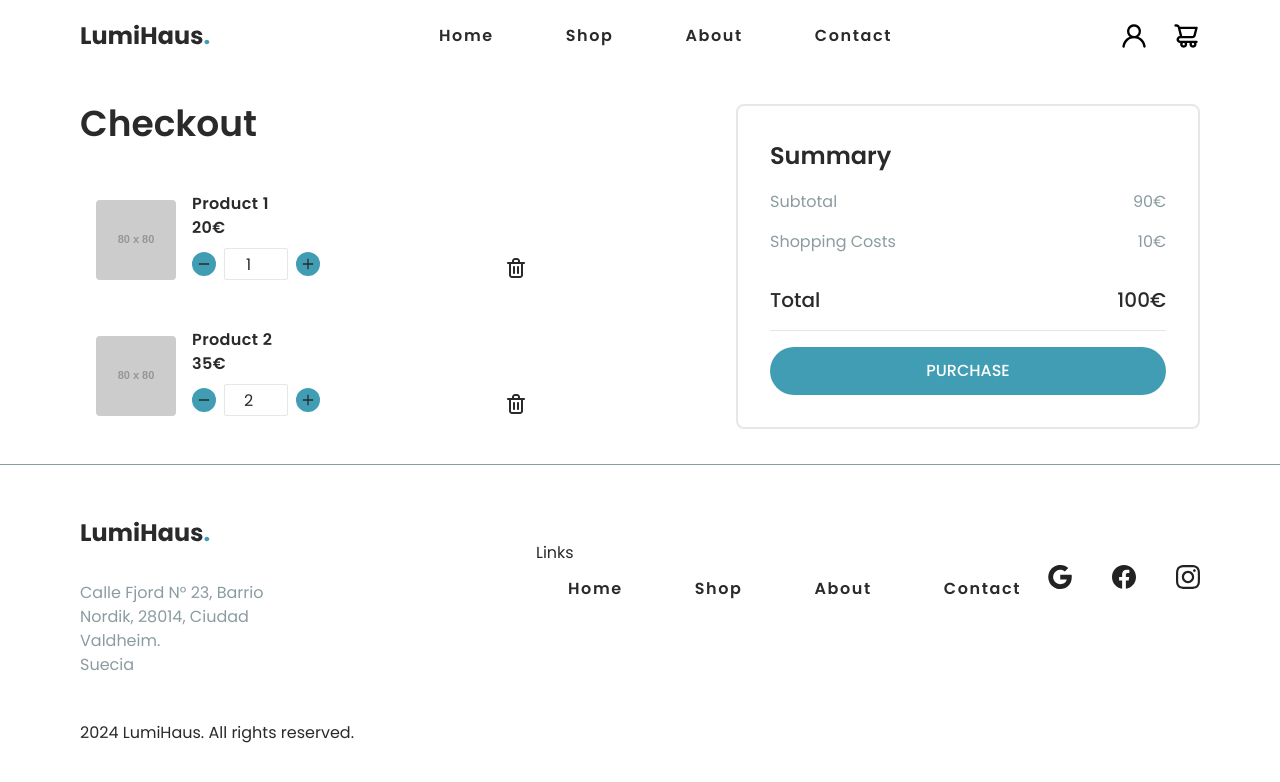
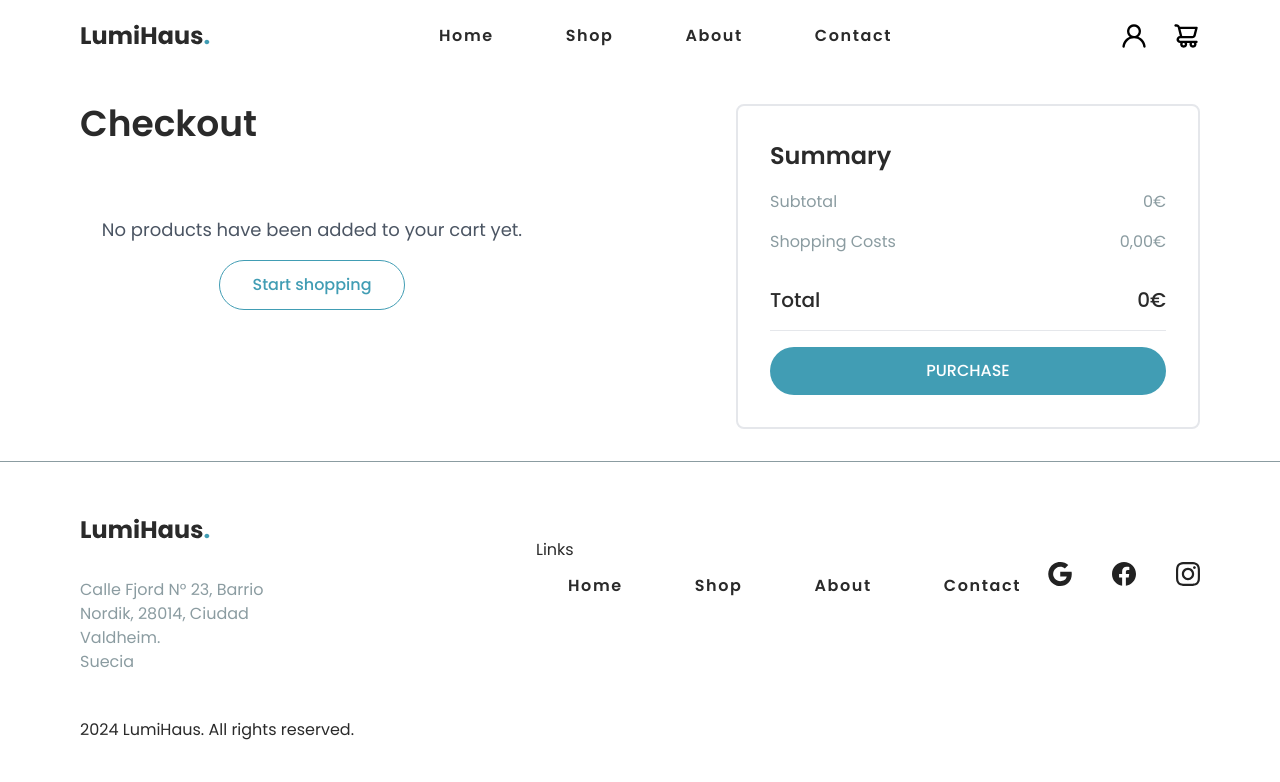
Before and after one commit to nahyoomi/LumiHaus, a React (Vite) app: page /checkout in a window 1280 px wide. Shown: the top 782 px of the page. Built offline with nearby package versions, Linux system fonts and the light colour scheme.

Commit message:
feat: add cart fuser interface functionality

```diff
--- a/src/components/CartModal.tsx
+++ b/src/components/CartModal.tsx
@@ -2,13 +2,13 @@ import { CartModalProps } from '../interfaces/Product';
 import CheckoutProductCard from './CheckoutProductCard';
 import Button from './Button';
 import { Icons } from '../assets';
+import { useCart } from '../contexts/CartContext';
+import { useNavigate } from 'react-router-dom';
 
-const CartModal: React.FC<CartModalProps> = ({ onClose, products, total }) => {
-  const handleQuantityChange = (id: number, delta: number) => {
-  };
+const CartModal: React.FC<CartModalProps> = ({ onClose }) => {
+  const { products, total, emptyCart } = useCart();
+  const navigate = useNavigate();
 
-  const handleRemove = (id: number) => {
-  };
 
   return (
     <div className="fixed inset-0 z-50 flex items-center justify-center">
@@ -30,8 +30,6 @@ const CartModal: React.FC<CartModalProps> = ({ onClose, products, total }) => {
                 <li key={product.id}>
                   <CheckoutProductCard
                     product={product}
-                    onQuantityChange={handleQuantityChange}
-                    onRemove={handleRemove}
                   />
                 </li>
               ))}
@@ -40,19 +38,19 @@ const CartModal: React.FC<CartModalProps> = ({ onClose, products, total }) => {
         </div>
         <div className="flex justify-between items-center py-2 mt-4">
           <span className="font-semibold">Total</span>
-          <span className="font-semibold">{total} €</span>
+          <span className="font-semibold">{total}€</span>
         </div>
         <hr className="my-4" />
         <div className="flex flex-col gap-2">
           <Button
             text='CHECKOUT'
-            onClick={() => { }}
+            onClick={() => navigate('/checkout')}
             variant='tonal'
           >
           </Button>
           <Button
             text='EMPTY CART'
-            onClick={() => { }}
+            onClick={() => {emptyCart()}}
             variant='outlined'
           >
           </Button>
--- a/src/components/CheckoutProductCard.tsx
+++ b/src/components/CheckoutProductCard.tsx
@@ -1,12 +1,9 @@
-import React from 'react';
 import { Icons } from '../assets';
-import { CheckoutProductCardProps } from '../interfaces/Product';
+import { ProductCardProps } from '../interfaces/Product';
+import { useCart } from '../contexts/CartContext';
 
-const CheckoutProductCard: React.FC<CheckoutProductCardProps> = ({
-  product,
-  onQuantityChange,
-  onRemove,
-}) => {
+const CheckoutProductCard: React.FC<ProductCardProps> = ({product}) => {
+  const { changeQuantity, deleteProduct } = useCart();
   return (
     <div className="flex p-4 items-end">
       <img
@@ -19,7 +16,7 @@ const CheckoutProductCard: React.FC<CheckoutProductCardProps> = ({
         <p className="font-semibold text-base leading-6 tracking-wide text-custom-dark">{product.price}€</p>
         <div className="flex items-center mt-2 space-x-2">
           <button
-            onClick={() => onQuantityChange(product.id, -1)}
+            onClick={() => changeQuantity(product.id, -1)}
             className="w-6 h-6 bg-custom-blue rounded-full flex items-center justify-center"
           >
             <img
@@ -35,7 +32,7 @@ const CheckoutProductCard: React.FC<CheckoutProductCardProps> = ({
             className="w-[64px] h-[32px] rounded-[2px] border gap-[10px] text-center"
           />
           <button
-            onClick={() => onQuantityChange(product.id, 1)}
+            onClick={() => changeQuantity(product.id, 1)}
             className="w-6 h-6 bg-custom-blue rounded-full flex items-center justify-center"
           >
             <img
@@ -47,7 +44,7 @@ const CheckoutProductCard: React.FC<CheckoutProductCardProps> = ({
         </div>
       </div>
       <button
-        onClick={() => onRemove(product.id)}
+        onClick={() => deleteProduct(product.id)}
         className="text-red-600 hover:text-red-800"
       >
         <img
--- a/src/components/Header.tsx
+++ b/src/components/Header.tsx
@@ -9,11 +9,6 @@ const Header = () => {
   const [isMenuOpen, setIsMenuOpen] = useState(false);
   const [isCartOpen, setIsCartOpen] = useState(false);
   const { products } = useCart();
-
-  const total = products.reduce(
-    (acc, p) => acc + p.price * (p.quantity ?? 0),
-    0
-  );
 
   return (
     <header>
@@ -64,8 +59,6 @@ const Header = () => {
       {isCartOpen && (
         <CartModal
           onClose={() => setIsCartOpen(false)}
-          products={products}
-          total={total}
         />
       )}
     </header>
--- a/src/components/SearchFilter.tsx
+++ b/src/components/SearchFilter.tsx
@@ -1,4 +1,3 @@
-import React from 'react';
 import SearchIcon from '../assets/icons/Search.svg';
 import { SearchFilterProps } from '../interfaces/SearchFilter';
 import FilterButton from './FilterButton';
--- a/src/components/Summary.tsx
+++ b/src/components/Summary.tsx
@@ -1,18 +1,33 @@
 import Button from "./Button";
-import { SummaryProps } from "../interfaces/Product";
+import { useCart } from "../contexts/CartContext";
+import { useNavigate } from "react-router-dom";
+import { toast } from "react-toastify";
 
-const Summary: React.FC<SummaryProps> = ({ subtotal, shoppingCosts, total }) => {
+const Summary = () => {
+  const { total, emptyCart } = useCart();
+  const navigate = useNavigate();
+
+  const handleSuccessfulPurchase = () => {
+    toast.success('Purchase successful! 🎉', {
+      position: 'top-right',
+      autoClose: 5000,
+      theme: 'colored',
+    },
+    );
+    emptyCart();
+    navigate('/');
+  }
   return (
     <div className="p-8 border-2 rounded-lg text-custom-dark">
       <h3 className="font-semibold text-2xl leading-9 text-custom-dark pb-4">Summary</h3>
       <div className="space-y-4">
         <div className="flex justify-between font-normal text-base leading-6 text-custom-gray">
           <span>Subtotal</span>
-          <span>{subtotal}€</span>
+          <span>{total}€</span>
         </div>
         <div className="flex justify-between text-base leading-6 text-custom-gray">
           <span>Shopping Costs</span>
-          <span>{shoppingCosts}€</span>
+          <span>0,00€</span>
         </div>
         <div className="flex justify-between font-medium text-xl leading-7 text-custom-dark pt-4">
           <span>Total</span>
@@ -22,7 +37,7 @@ const Summary: React.FC<SummaryProps> = ({ subtotal, shoppingCosts, total }) =>
       <hr className="my-4" />
       <Button
         text='PURCHASE'
-        onClick={() => { }}
+        onClick={() => handleSuccessfulPurchase()}
         variant='tonal'
         className="w-full flex items-center justify-center px-4 py-2 bg-custom-blue text-white ">
       </Button>
--- a/src/contexts/CartContext.tsx
+++ b/src/contexts/CartContext.tsx
@@ -5,26 +5,15 @@ import {
   useEffect,
   ReactNode,
 } from "react";
-import { Product } from "../interfaces/Product";
-
-//Todo: separar interfaces en un archivo aparte
-interface CartContextProps {
-  products: Product[];
-  addToCart: (product: Product) => void;
-  removeFromCart: (id: number) => void;
-}
+import { Product , CartContextProps} from "../interfaces/Product";
 
 const CartContext = createContext<CartContextProps | undefined>(undefined);
 
 export const CartProvider = ({ children }: { children: ReactNode }) => {
-  const [products, setProducts] = useState<Product[]>([]);
-
-  useEffect(() => {
+  const [products, setProducts] = useState<Product[]>(() => {
     const storedCart = localStorage.getItem("cart");
-    if (storedCart) {
-      setProducts(JSON.parse(storedCart));
-    }
-  }, []);
+    return storedCart ? JSON.parse(storedCart) : [];
+  });
 
   useEffect(() => {
     localStorage.setItem("cart", JSON.stringify(products));
@@ -46,8 +35,37 @@ export const CartProvider = ({ children }: { children: ReactNode }) => {
     setProducts((prevProducts) => prevProducts.filter((p) => p.id !== id));
   };
 
+  const total = products.reduce(
+    (acc, p) => acc + p.price * (p.quantity ?? 0),
+    0
+  );
+
+  const changeQuantity = (id: number, delta: number) => {
+    setProducts((prevProducts) =>
+      prevProducts.reduce<Product[]>((acc, p) => {
+        if (p.id === id) {
+          const newQuantity = (p.quantity || 1) + delta;
+          if (newQuantity > 0) {
+            acc.push({ ...p, quantity: newQuantity });
+          }
+        } else {
+          acc.push(p);
+        }
+        return acc;
+      }, [])
+    );
+  };
+
+  const emptyCart = () => {
+    setProducts([]);
+  };
+
+  const deleteProduct = (id: number) => {
+    setProducts((prevProducts) => prevProducts.filter((p) => p.id !== id));
+  };
+
   return (
-    <CartContext.Provider value={{ products, addToCart, removeFromCart }}>
+    <CartContext.Provider value={{ products, total, addToCart, removeFromCart, changeQuantity, emptyCart, deleteProduct }}>
       {children}
     </CartContext.Provider>
   );
--- a/src/interfaces/Product.ts
+++ b/src/interfaces/Product.ts
@@ -7,20 +7,22 @@ export interface Product {
     quantity?: number;
 }
 
+export interface CartContextProps {
+    products: Product[];
+    total: number;
+    addToCart: (product: Product) => void;
+    removeFromCart: (id: number) => void;
+    changeQuantity: (id: number, delta: number) => void;
+    emptyCart: () => void;
+    deleteProduct: (id: number) => void;
+  }
+
 export interface ProductCardProps {
     product: Product;
 }
 
 export interface CartModalProps {
     onClose: () => void;
-    products: Product[] | [];
-    total: number;
-}
-
-export interface CheckoutProductCardProps {
-  product: Product;
-  onQuantityChange: (id: number, delta: number) => void;
-  onRemove: (id: number) => void;
 }
 
 export interface FetchProductsParams {
@@ -34,9 +36,3 @@ export interface ProductGridProps {
   categoryId?: number;
   searchQuery?: string;
 }
-
-export interface SummaryProps {
-    subtotal: number;
-    shoppingCosts: number;
-    total: number;
-}
--- a/src/interfaces/SearchFilter.ts
+++ b/src/interfaces/SearchFilter.ts
@@ -2,4 +2,4 @@ export interface SearchFilterProps {
     selectedFilter: string;
     onFilterChange: (filter: string) => void;
     onSearch: (query: string) => void;
-  }
+}
--- a/src/pages/Checkout.tsx
+++ b/src/pages/Checkout.tsx
@@ -1,71 +1,44 @@
-import { useState } from 'react';
 import Layout from "../components/Layout";
 import CheckoutProductCard from "../components/CheckoutProductCard";
 import Summary from "../components/Summary";
-import { Product } from "../interfaces/Product";
+import { useCart } from '../contexts/CartContext';
+import Button from '../components/Button';
+import { useNavigate } from "react-router-dom";
 
 
-const dummyProducts: Product[] = [
-  {
-    id: 1,
-    images: ['https://via.placeholder.com/80'],
-    title: 'Product 1',
-    price: 20,
-    quantity: 1,
-    category: { id: 1 },
-  },
-  {
-    id: 2,
-    images: ['https://via.placeholder.com/80'],
-    title: 'Product 2',
-    price: 35,
-    quantity: 2,
-    category: { id: 2 },
-  },
-];
-
 const Checkout: React.FC = () => {
-  const [products, setProducts] = useState<Product[]>(dummyProducts);
-
-  const handleQuantityChange = (id: number, delta: number) => {
-    setProducts(products.map(product =>
-      product.id === id
-        ? { ...product, quantity: Math.max((product.quantity ?? 0) + delta, 1) }
-        : product
-    ));
-  };
-
-  const handleRemove = (id: number) => {
-    setProducts(products.filter(product => product.id !== id));
-  };
-
-  const subtotal = products.reduce((sum, product) => sum + product.price * (product.quantity ?? 0), 0);
-  const shoppingCosts = products.length ? 10 : 0;
-  const total = subtotal + shoppingCosts;
+  const { products } = useCart();
+  const navigate = useNavigate();
 
   return (
     <Layout>
       <div className="px-20 py-8 grid grid-cols-1 lg:grid-cols-2 gap-8">
         <div className='mr-20'>
           <p className="font-semibold text-4xl leading-10 text-custom-dark pb-8">Checkout</p>
+          {products.length === 0 ? (
+            <div className="flex flex-col items-center justify-center space-y-4 py-10">
+              <p className="text-lg text-gray-600">
+                No products have been added to your cart yet.
+              </p>
+                <Button
+                  text='Start shopping'
+                  onClick={() => navigate('/')}
+                  variant='outlined'
+                />
+            </div>
+          ) : (
             <div className="space-y-4">
               {products.map(product => (
                 <CheckoutProductCard
                   key={product.id}
                   product={product}
-                onQuantityChange={handleQuantityChange}
-                onRemove={handleRemove}
                 />
               ))}
             </div>
+          )}
         </div>
-
         <div className='ml-20'>
-          <Summary
-            subtotal={subtotal}
-            shoppingCosts={shoppingCosts}
-            total={total}
-          />
+          <Summary />
         </div>
       </div>
     </Layout>
```
Lines whose indentation alone changed are shown as unchanged.
